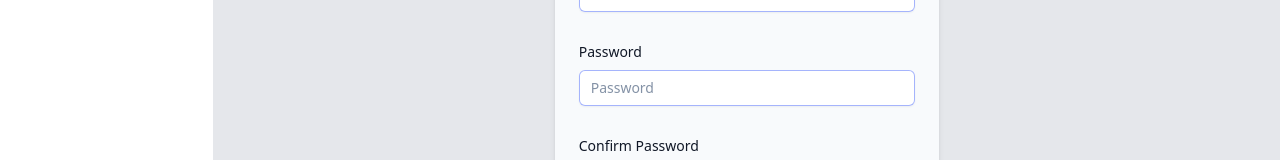
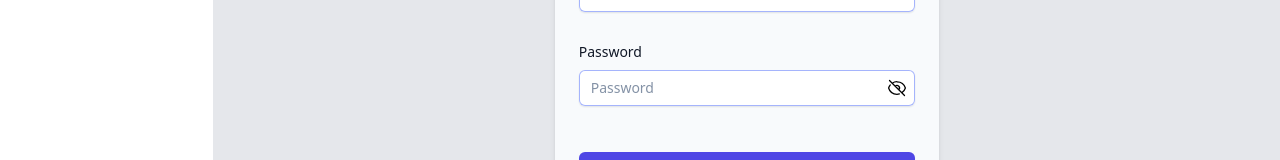
Before and after one commit to aivaras-bankauskas/vuecrm, a Vue app: page /sign-up in a window 1280 px wide. Shown: the part 480-640 px from the top of the page. Built offline with nearby package versions, Linux system fonts and the light colour scheme; no server answers.

Commit message:
Update input component for password handling

```diff
--- a/src/components/input-components/InputComponent.vue
+++ b/src/components/input-components/InputComponent.vue
@@ -1,6 +1,7 @@
 <script setup lang="ts">
     import { computed, ref, watch } from 'vue';
     import { useI18n } from 'vue-i18n';
+    import IconComponent from '../icon-components/IconComponent.vue';
 
     const props = defineProps({
         modelValue: {
@@ -28,6 +29,8 @@
     const { t, te, locale } = useI18n();
     const emit = defineEmits(['update:modelValue']);
     const displayedError = ref('');
+    const inputType = ref(props.inputType);
+    const isEyeOpen = ref(false);
 
     const inputStyle = computed(() => {
         return displayedError.value
@@ -56,10 +59,16 @@
 
     const errorMessage = (inputName: string, error: string): string => {
         if (error) {
+            if (!error.includes(':')) {
                 const errorTemplate = t(`errors.${error}`);
                 const formattedErrorMessage = errorTemplate.replace('{{inputName}}', t(`labels.${inputName}`));
-
                 return formattedErrorMessage;
+            } else {
+                const [errorType, errorValue] = error.split(':');
+                const errorTemplate = t(`errors.${errorType}`);
+                const formattedErrorMessage = errorTemplate.replace('{{inputName}}', t(`labels.${inputName}`));
+                return formattedErrorMessage.replace('{{count}}', errorValue);
+            }
         }
         return '';
     };
@@ -76,6 +85,13 @@
         return { placeholder: placeholder !== '' ? placeholder : label };
     };
 
+    const toggleEye = (): void => {
+        isEyeOpen.value = !isEyeOpen.value;
+        if (props.inputName === 'password') {
+            inputType.value = !isEyeOpen.value ? 'password' : 'text';
+        }
+    };
+
     watch([(): string => props.error, (): string => locale.value], getErrorMessage);
 </script>
 
@@ -84,6 +100,7 @@
         <label :for="inputName" class="block text-sm font-medium text-color text-start mb-2">
             {{ t(`labels.${inputName}`) }}
         </label>
+        <div class="relative mt-2 rounded-md shadow-sm">
             <input
                 :id="inputName"
                 :value="modelValue"
@@ -94,6 +111,13 @@
                 :data-rules="rules"
                 @input="updateValue"
             >
+            <div class="absolute inset-y-0 right-1 flex items-center p-1" @click="toggleEye">
+                <div v-if="inputName === 'password'">
+                    <IconComponent v-if="!isEyeOpen" src="src/assets/icons/eye-close.svg" class="h-5 w-auto cursor-pointer" />
+                    <IconComponent v-else src="src/assets/icons/eye-open.svg" class="h-6 w-auto cursor-pointer" />
+                </div>
+            </div>
+        </div>
         <div class="h-2 text-start text-xs text-danger ml-3 mt-1.5">{{ displayedError }}</div>
     </div>
 </template>
--- a/src/components/input-components/InputGroup.vue
+++ b/src/components/input-components/InputGroup.vue
@@ -28,6 +28,7 @@
         <InputComponent
             v-model="localFormData[input.inputName]"
             :input-name="input.inputName"
+            :input-type="input.inputType"
             :rules="input.rules.join('|')"
             :error="validationErrors[input.inputName]"
         />
--- a/src/core/interfaces/InputInterface.ts
+++ b/src/core/interfaces/InputInterface.ts
@@ -1,5 +1,6 @@
 interface InputInterface {
     inputName: string;
+    inputType: string;
     rules: string[];
 }
 
--- a/src/views/pages/authentication/sign-up/sign-up.json
+++ b/src/views/pages/authentication/sign-up/sign-up.json
@@ -24,11 +24,8 @@
         },
         {
             "inputName": "password",
-            "rules": ["required", "password"]
-        },
-        {
-            "inputName": "confirmPassword",
-            "rules": ["required", "password"]
+            "inputType": "password",
+            "rules": ["required", "password", "min:6"]
         }
     ]
 }
```
Also changed, not shown: src/assets/icons/eye-close.svg (added), src/assets/icons/eye-open.svg (added). Lines whose indentation alone changed are shown as unchanged.
